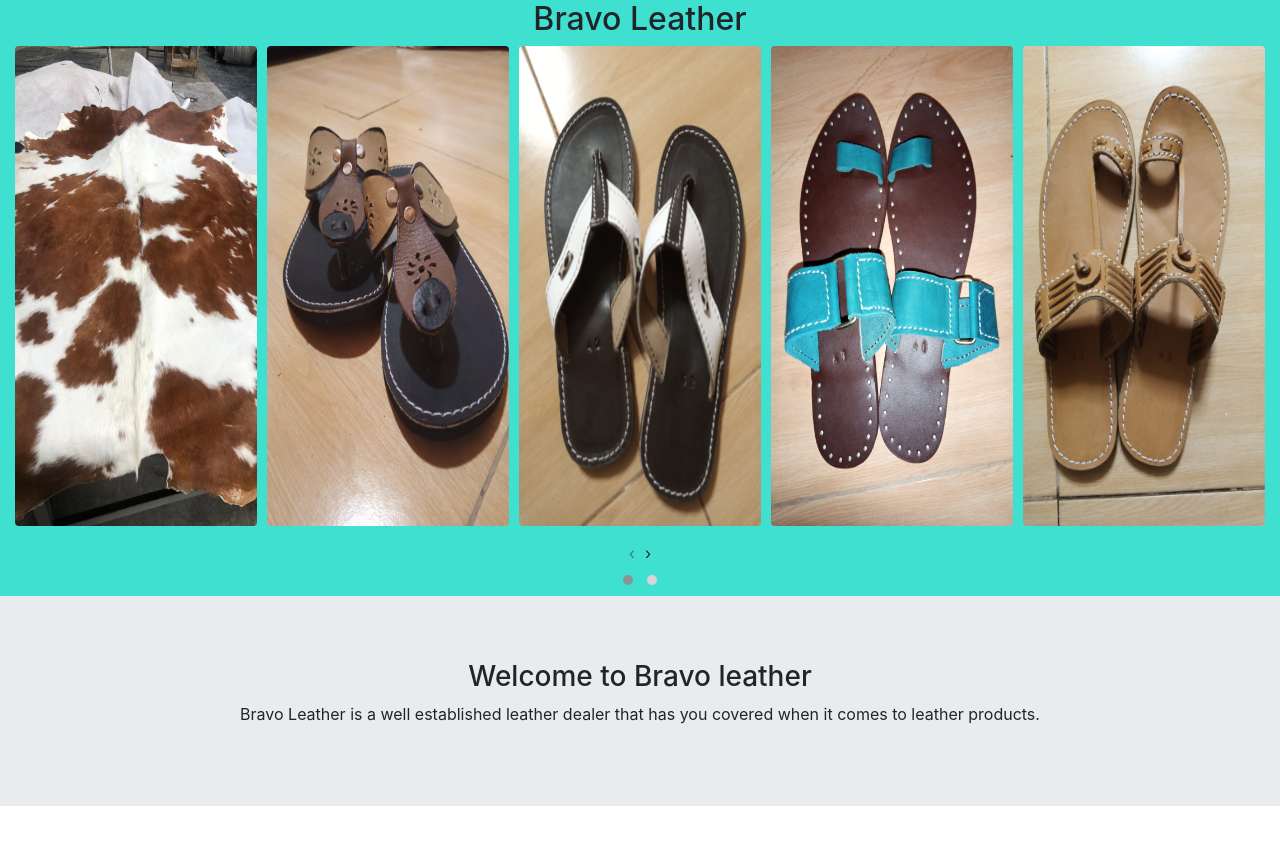
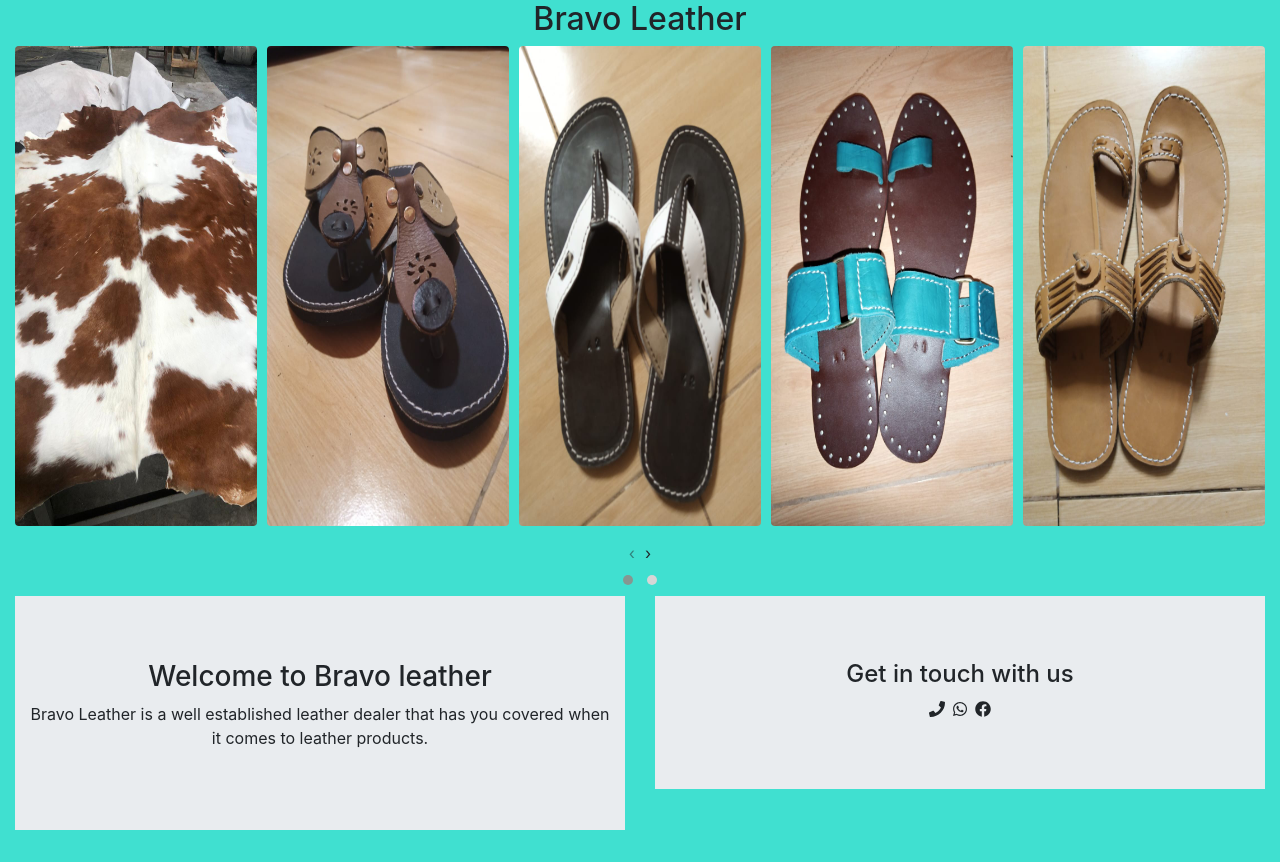
Before and after one commit to wambuguedison/bravo-leather, a React (Create React App) app: page / in a window 1280 px wide. Before the commit the page ends 838 px from the top, so only its background shows below. Built offline with nearby package versions, Linux system fonts and the light colour scheme.

Commit message:
render contact div

```diff
--- a/src/App.js
+++ b/src/App.js
@@ -1,6 +1,8 @@
 import React from "react";
+import { Container, Col, Row } from "react-bootstrap";
 import Carousel from "./components/Carousel";
 import Info from "./components/Info";
+import Contact from "./components/Contact";
 import "./App.css";
 
 function App() {
@@ -8,7 +10,16 @@
     <div className="App">
       <h2>Bravo Leather</h2>
       <Carousel />
-      <Info />
+      <Container fluid>
+        <Row>
+          <Col md={6}>
+            <Info />
+          </Col>
+          <Col md={6}>
+            <Contact />
+          </Col>
+        </Row>
+      </Container>
     </div>
   );
 }
```
